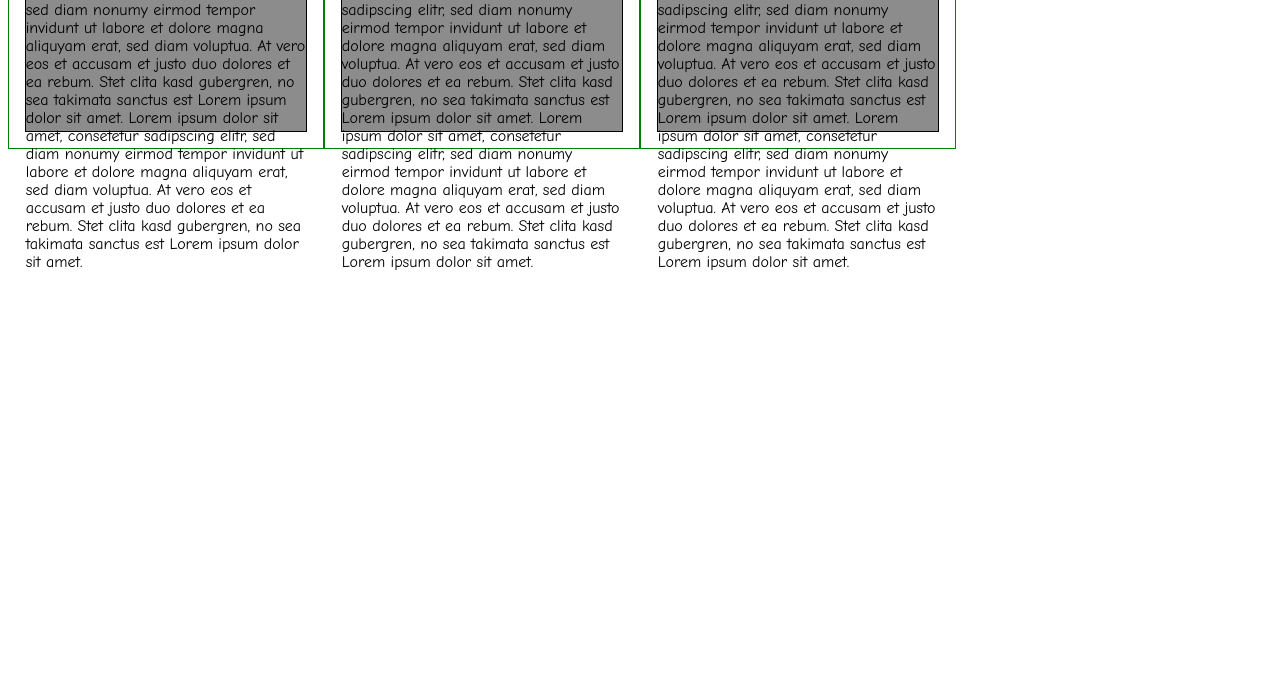
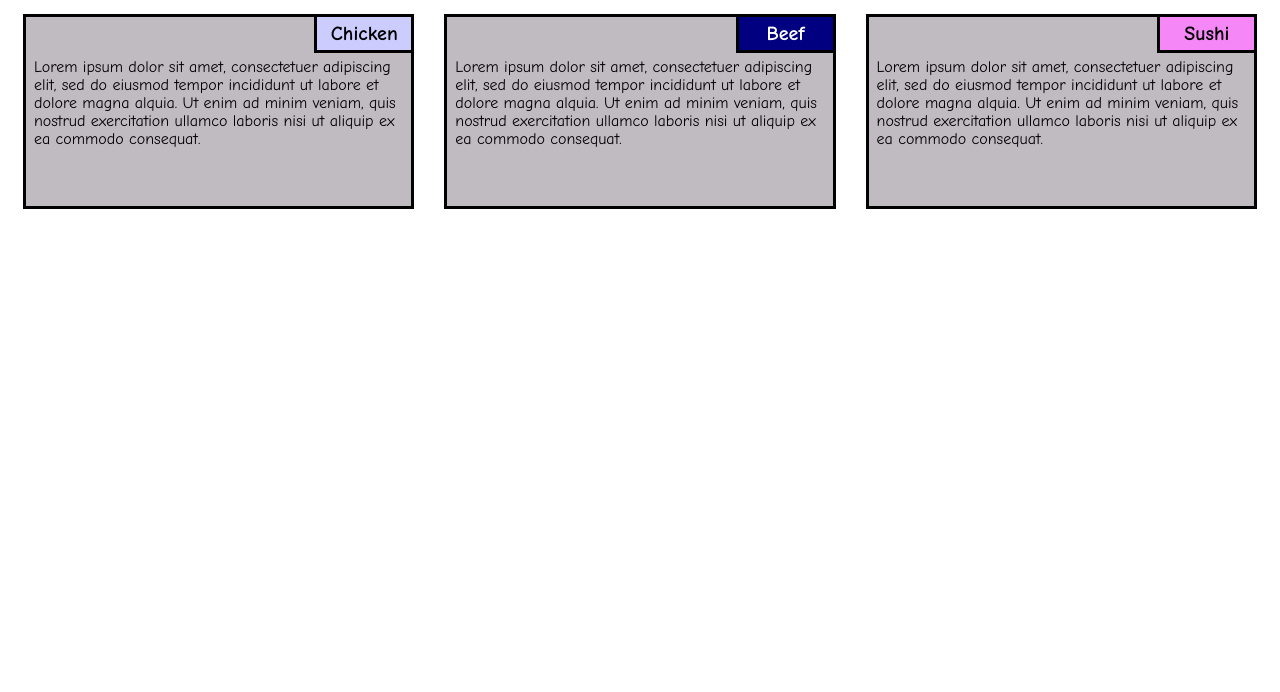
Before and after one commit to nbu1sn/Module-2-Coding-Assignment, a plain HTML site: page site/index.html in a window 1280 px wide. Shown: the part 108-800 px from the top of the page. Drawn offline with Linux system fonts and the light colour scheme.

Commit message:
Add files via upload

```diff
--- /dev/null
+++ b/css/style.css
@@ -0,0 +1,130 @@
+
+/********** Base styles **********/
+* {
+        box-sizing: border-box;
+    }
+
+    body {
+        background-color: white;
+    }
+
+    h1 {
+       margin-bottom: 15px;
+    text-align: center;
+    color: #800080;
+    font-size: 50px;
+    font-family: Comic Sans MS;
+    }
+
+    section {
+        position: relative;
+        padding: 15px;
+        width: 90%;
+    }
+
+    p {
+        position: relative;
+        clear: right;
+    }
+
+    div {
+        position: relative;
+        background-color: #C0BBC1;
+        border: 3.5px solid black;
+        width: 100%;
+        margin-left: auto;
+        margin-right: auto;
+        margin-bottom: auto;
+    }
+
+    .sub1 {
+        float: right;
+        width: 100px;
+        padding: 5px;
+        margin: -3px -3px 0px;
+        border: 3.5px solid black;
+        text-align: center;
+        font-size: 125%;
+        font-weight: bold;
+        font-family: Comic Sans MS;
+        background-color: #CCCCFF;
+
+    }
+
+    .sub2 {
+        float: right;
+        color: white;
+        width: 100px;
+        padding: 5px;
+        margin: -3px -3px 0px;
+        border: 3.5px solid black;
+        text-align: center;
+        font-size: 125%;
+        font-weight: bold;
+        font-family: Comic Sans MS;
+        background-color: #000080;
+
+    }
+
+    .sub3 {
+        color: black;
+        float: right;
+        width: 100px;
+        padding: 5px;
+         margin: -3px -3px 0px;
+        border: 3.5px solid black;
+        text-align: center;
+        font-size: 125%;
+        font-weight: bold;
+        font-family: Comic Sans MS;
+        background-color: #F587F7;
+
+    }
+
+    .content {
+        padding: 5px;
+        border: none;
+        background-color: #C0BBC1;
+        font-family: Comic Sans MS;
+        color: black;
+        margin: 3px ;
+        height: 150px;
+        overflow: hidden;
+    }
+
+    .row {
+        width: 90%;
+    }
+
+/********** Large devices only **********/
+    @media (min-width: 992px) {
+        .column-lg-4 {
+            float: left;
+            width: 33.33%;
+        }
+    }
+
+/********** Medium devices only **********/
+    @media (min-width: 768px) and (max-width: 991px) {
+        .colmn-md-6 {
+            float: left;
+            width: 50%;
+            margin-left: auto;
+            margin-right: auto;
+        }
+
+        .colmn-md-12 {
+            float: left;
+            width: 100%;
+            margin-left: auto;
+            margin-right: auto;
+        }
+    }
+
+/********** Small devices only **********/
+    @media (max-width: 767px) {
+        .colmn-sm-12 {
+            float: left;
+            width: 100%;
+        }
+    }
--- /dev/null
+++ b/css/style_before.css
@@ -0,0 +1,114 @@
+
+/********** Base styles **********/
+* {
+  box-sizing: border-box;
+}
+h1 {
+  margin-bottom: 15px;
+  font-family: Comic Sans MS;
+  text-align: center;
+}
+
+p {
+  border: 1px solid black;
+  background-color: #8C8C8C;
+  width: 90%;
+  height: auto;
+  margin-right: auto;
+  margin-left: auto;
+  font-family: Comic Sans MS;
+  color: black;
+}
+
+/* Simple Responsive Framework. */
+.row {
+  width: 100%;
+}
+
+/********** Large devices only **********/
+@media (min-width: 1200px) {
+  .col-lg-1, .col-lg-2, .col-lg-3, .col-lg-4, .col-lg-5, .col-lg-6, .col-lg-7, .col-lg-8, .col-lg-9, .col-lg-10, .col-lg-11, .col-lg-12 {
+    float: left;
+    border: 1px solid green;
+  }
+  .col-lg-1 {
+    width: 8.33%;
+  }
+  .col-lg-2 {
+    width: 16.66%;
+  }
+  .col-lg-3 {
+    width: 25%;
+  }
+  .col-lg-4 {
+    width: 33.33%;
+  }
+  .col-lg-5 {
+    width: 41.66%;
+  }
+  .col-lg-6 {
+    width: 50%;
+  }
+  .col-lg-7 {
+    width: 58.33%;
+  }
+  .col-lg-8 {
+    width: 66.66%;
+  }
+  .col-lg-9 {
+    width: 74.99%;
+  }
+  .col-lg-10 {
+    width: 83.33%;
+  }
+  .col-lg-11 {
+    width: 91.66%;
+  }
+  .col-lg-12 {
+    width: 100%;
+  }
+}
+
+/********** Medium devices only **********/
+@media (min-width: 992px) and (max-width: 1199px) {
+  .col-md-1, .col-md-2, .col-md-3, .col-md-4, .col-md-5, .col-md-6, .col-md-7, .col-md-8, .col-md-9, .col-md-10, .col-md-11, .col-md-12 {
+    float: left;
+    border: 1px solid green;
+  }
+  .col-md-1 {
+    width: 8.33%;
+  }
+  .col-md-2 {
+    width: 16.66%;
+  }
+  .col-md-3 {
+    width: 25%;
+  }
+  .col-md-4 {
+    width: 33.33%;
+  }
+  .col-md-5 {
+    width: 41.66%;
+  }
+  .col-md-6 {
+    width: 50%;
+  }
+  .col-md-7 {
+    width: 58.33%;
+  }
+  .col-md-8 {
+    width: 66.66%;
+  }
+  .col-md-9 {
+    width: 74.99%;
+  }
+  .col-md-10 {
+    width: 83.33%;
+  }
+  .col-md-11 {
+    width: 91.66%;
+  }
+  .col-md-12 {
+    width: 100%;
+  }
+}
--- a/site/index.html
+++ b/site/index.html
@@ -3,132 +3,33 @@
 <head>
 <meta charset="utf-8">
 <meta name="viewport" content="width=device-width, initial-scale=1">
+<link rel="stylesheet" type="text/css" href="../css/style.css">
 <title>Assignment Solution for Module 2</title>
-<style>
-
-/********** Base styles **********/
-* {
-  box-sizing: border-box;
-}
-h1 {
-  margin-bottom: 15px;
-  font-family: Comic Sans MS;
-}
-
-p {
-  border: 1px solid black;
-  background-color: #8C8C8C;
-  width: 90%;
-  height: 150px;
-  margin-right: auto;
-  margin-left: auto;
-  font-family: Comic Sans MS;
-  color: black;
-}
-
-/* Simple Responsive Framework. */
-.row {
-  width: 100%;
-}
-
-/********** Large devices only **********/
-@media (min-width: 1200px) {
-  .col-lg-1, .col-lg-2, .col-lg-3, .col-lg-4, .col-lg-5, .col-lg-6, .col-lg-7, .col-lg-8, .col-lg-9, .col-lg-10, .col-lg-11, .col-lg-12 {
-    float: left;
-    border: 1px solid green;
-  }
-  .col-lg-1 {
-    width: 8.33%;
-  }
-  .col-lg-2 {
-    width: 16.66%;
-  }
-  .col-lg-3 {
-    width: 25%;
-  }
-  .col-lg-4 {
-    width: 33.33%;
-  }
-  .col-lg-5 {
-    width: 41.66%;
-  }
-  .col-lg-6 {
-    width: 50%;
-  }
-  .col-lg-7 {
-    width: 58.33%;
-  }
-  .col-lg-8 {
-    width: 66.66%;
-  }
-  .col-lg-9 {
-    width: 74.99%;
-  }
-  .col-lg-10 {
-    width: 83.33%;
-  }
-  .col-lg-11 {
-    width: 91.66%;
-  }
-  .col-lg-12 {
-    width: 100%;
-  }
-}
-
-/********** Medium devices only **********/
-@media (min-width: 992px) and (max-width: 1199px) {
-  .col-md-1, .col-md-2, .col-md-3, .col-md-4, .col-md-5, .col-md-6, .col-md-7, .col-md-8, .col-md-9, .col-md-10, .col-md-11, .col-md-12 {
-    float: left;
-    border: 1px solid green;
-  }
-  .col-md-1 {
-    width: 8.33%;
-  }
-  .col-md-2 {
-    width: 16.66%;
-  }
-  .col-md-3 {
-    width: 25%;
-  }
-  .col-md-4 {
-    width: 33.33%;
-  }
-  .col-md-5 {
-    width: 41.66%;
-  }
-  .col-md-6 {
-    width: 50%;
-  }
-  .col-md-7 {
-    width: 58.33%;
-  }
-  .col-md-8 {
-    width: 66.66%;
-  }
-  .col-md-9 {
-    width: 74.99%;
-  }
-  .col-md-10 {
-    width: 83.33%;
-  }
-  .col-md-11 {
-    width: 91.66%;
-  }
-  .col-md-12 {
-    width: 100%;
-  }
-}
-
-</style>
 </head>
 <body>
 <h1>Our Menu</h1>
+    <section class="column-lg-4 colmn-md-6 colmn-sm-12">
+        <div>
+            <p class="sub1">Chicken</p>
+            <p class="content">
+                Lorem ipsum dolor sit amet, consectetuer adipiscing elit, sed do eiusmod tempor incididunt ut labore et dolore magna alquia. Ut enim ad minim veniam, quis nostrud exercitation ullamco laboris nisi ut aliquip ex ea commodo consequat.
+            </p>
+        </div>
+    </section>
+    <section class="column-lg-4 colmn-md-6 colmn-sm-12">
+        <div>
+            <p class="sub2">Beef</p>
+            <p class="content">
+                Lorem ipsum dolor sit amet, consectetuer adipiscing elit, sed do eiusmod tempor incididunt ut labore et dolore magna alquia. Ut enim ad minim veniam, quis nostrud exercitation ullamco laboris nisi ut aliquip ex ea commodo consequat.
+        </div>
+    </section>
+    <section class="column-lg-4 colmn-md-12 colmn-sm-12">
+        <div>
+            <p class="sub3">Sushi</p>
+            <p class="content">
+                Lorem ipsum dolor sit amet, consectetuer adipiscing elit, sed do eiusmod tempor incididunt ut labore et dolore magna alquia. Ut enim ad minim veniam, quis nostrud exercitation ullamco laboris nisi ut aliquip ex ea commodo consequat.
+            </p>
+        </div>
+</body>
 
-<div class="row">
-  <div class="col-lg-3 col-md-6"><p>BLBLBLBLBL, consetetur sadipscing elitr, sed diam nonumy eirmod tempor invidunt ut labore et dolore magna aliquyam erat, sed diam voluptua. At vero eos et accusam et justo duo dolores et ea rebum. Stet clita kasd gubergren, no sea takimata sanctus est Lorem ipsum dolor sit amet. Lorem ipsum dolor sit amet, consetetur sadipscing elitr, sed diam nonumy eirmod tempor invidunt ut labore et dolore magna aliquyam erat, sed diam voluptua. At vero eos et accusam et justo duo dolores et ea rebum. Stet clita kasd gubergren, no sea takimata sanctus est Lorem ipsum dolor sit amet.</p></div>
-  <div class="col-lg-3 col-md-6"><p>Lorem ipsum dolor sit amet, consetetur sadipscing elitr, sed diam nonumy eirmod tempor invidunt ut labore et dolore magna aliquyam erat, sed diam voluptua. At vero eos et accusam et justo duo dolores et ea rebum. Stet clita kasd gubergren, no sea takimata sanctus est Lorem ipsum dolor sit amet. Lorem ipsum dolor sit amet, consetetur sadipscing elitr, sed diam nonumy eirmod tempor invidunt ut labore et dolore magna aliquyam erat, sed diam voluptua. At vero eos et accusam et justo duo dolores et ea rebum. Stet clita kasd gubergren, no sea takimata sanctus est Lorem ipsum dolor sit amet.</p></div>
-  <div class="col-lg-3 col-md-6"><p>Lorem ipsum dolor sit amet, consetetur sadipscing elitr, sed diam nonumy eirmod tempor invidunt ut labore et dolore magna aliquyam erat, sed diam voluptua. At vero eos et accusam et justo duo dolores et ea rebum. Stet clita kasd gubergren, no sea takimata sanctus est Lorem ipsum dolor sit amet. Lorem ipsum dolor sit amet, consetetur sadipscing elitr, sed diam nonumy eirmod tempor invidunt ut labore et dolore magna aliquyam erat, sed diam voluptua. At vero eos et accusam et justo duo dolores et ea rebum. Stet clita kasd gubergren, no sea takimata sanctus est Lorem ipsum dolor sit amet.</p></div>
-</div>
-
-</body>
 </html>
```
